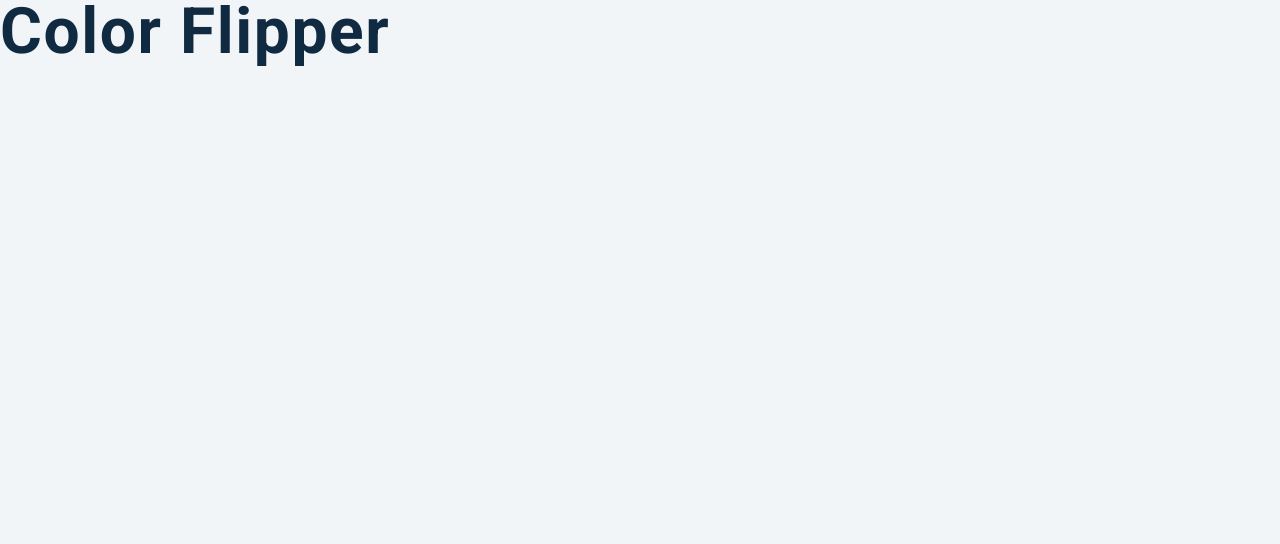
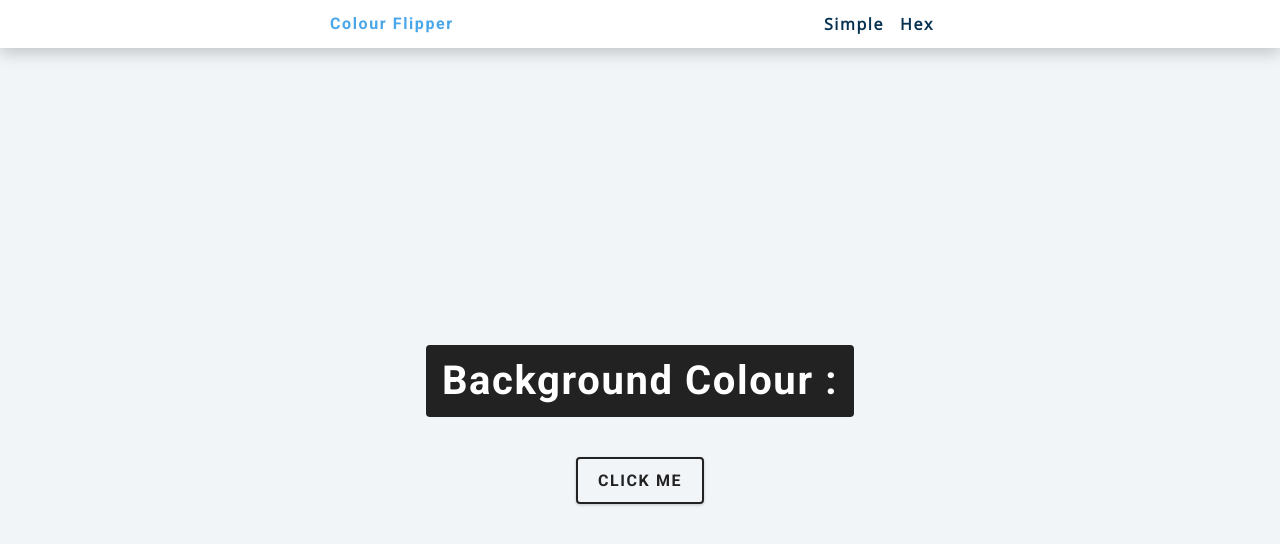
Before and after one commit to Irfanh185/colour-flipper-01, a plain HTML site: page index.html in a window 1280 px wide. Drawn offline with nearby package versions, Linux system fonts and the light colour scheme.

Commit message:
simple colour setup done

```diff
--- a/app.js
+++ b/app.js
@@ -1,2 +1,15 @@
 const colors = ["green", "red", "rgba(133,122,200)", "#f15025"];
-console.log("hello world");
+
+const btn = document.getElementById("btn");
+const color = document.querySelector(".color");
+
+btn.addEventListener("click", function () {
+  //get random number between 0-3
+  const randomNumber = getRandomNumber();
+  document.body.style.backgroundColor = colors[randomNumber];
+  color.textContent = colors[randomNumber];
+});
+
+function getRandomNumber() {
+  return Math.floor(Math.random() * colors.length);
+}
--- a/index.html
+++ b/index.html
@@ -9,7 +9,25 @@
     <link rel="stylesheet" href="styles.css" />
   </head>
   <body>
-    <h1>color flipper</h1>
+    <nav>
+      <div class="nav-center">
+        <h4>colour flipper</h4>
+        <ul class="nav-links">
+          <li>
+            <a href="index.html">simple</a>
+          </li>
+          <li>
+            <a href="hex.html">hex</a>
+          </li>
+        </ul>
+      </div>
+    </nav>
+    <main>
+      <div class="container">
+        <h2>background colour : <span class="color" #f1f5f8></span></h2>
+        <button class="btn btn-hero" id="btn">click me</button>
+      </div>
+    </main>
     <!-- javascript -->
     <script src="app.js"></script>
   </body>
```
